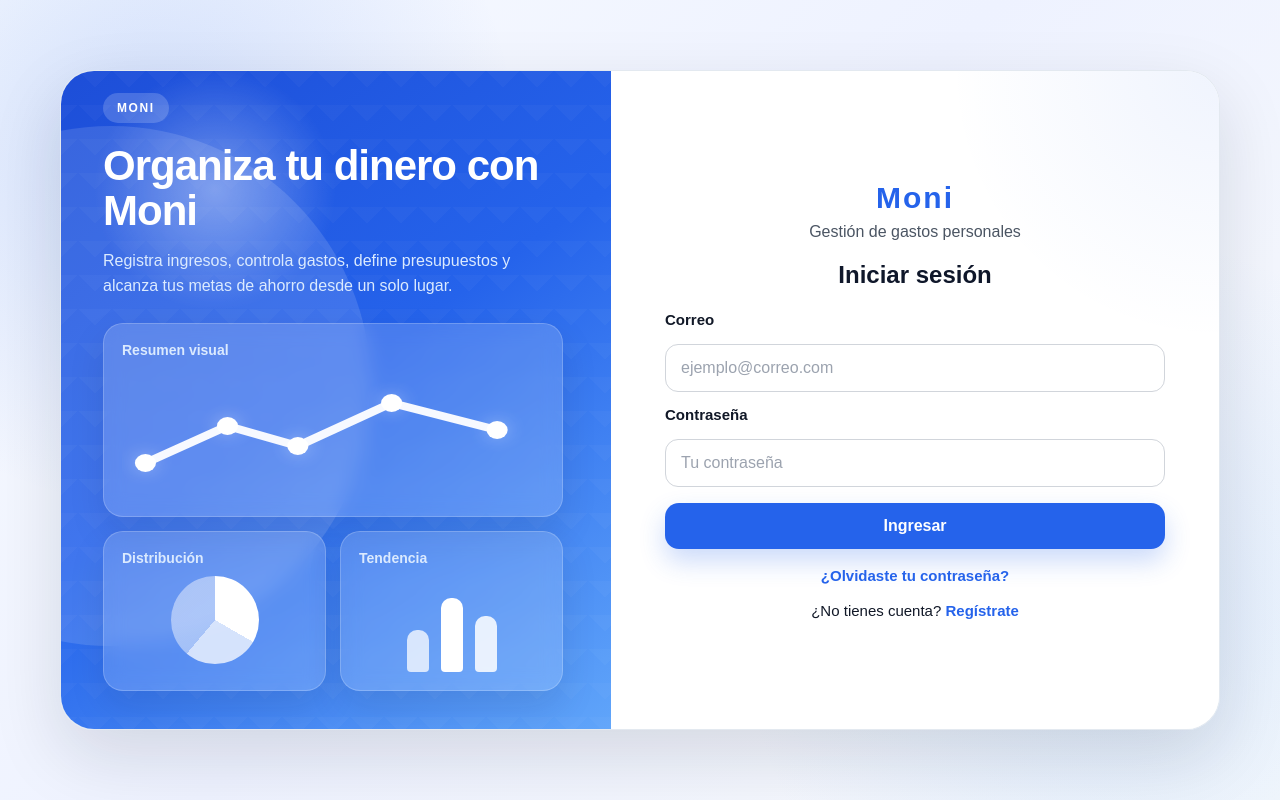
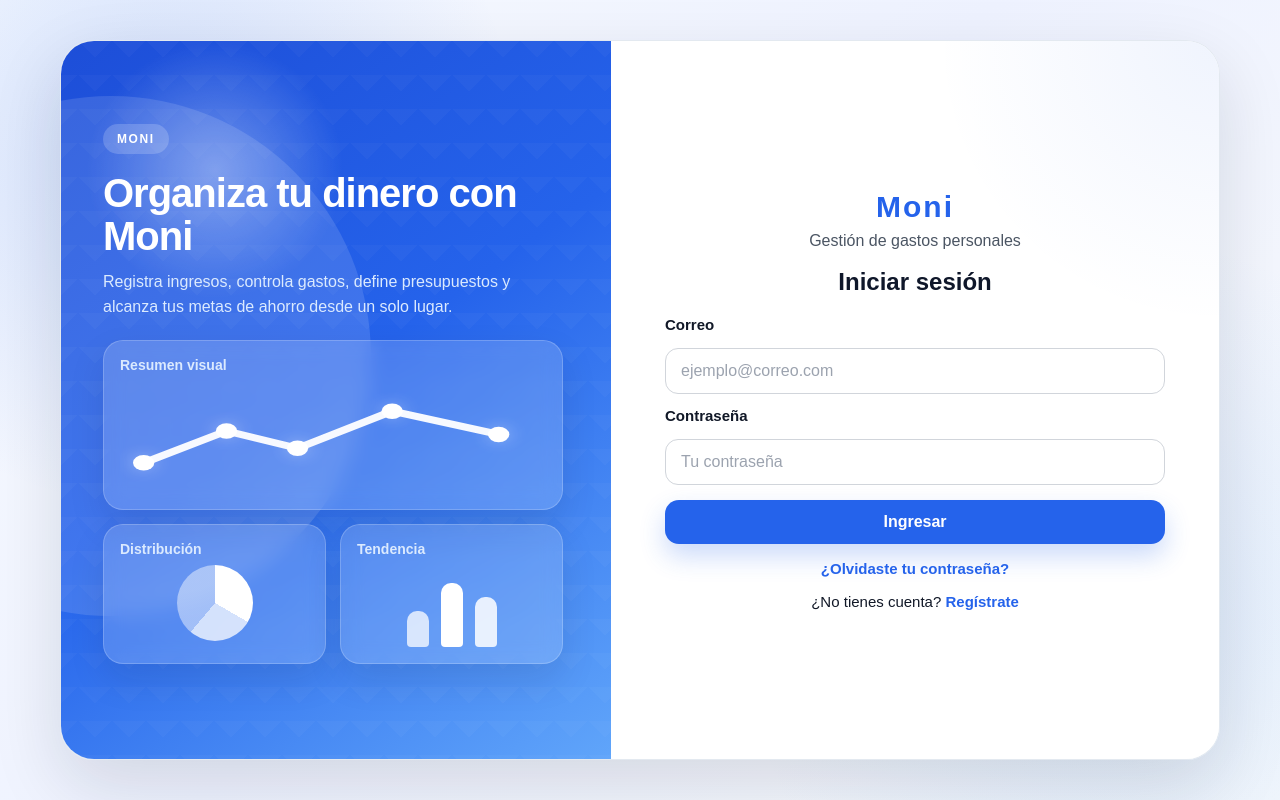
Before and after one commit to enleam/Moni, a React (Vite) app in the folder frontend/: page /login in a window 1280 px wide. Built offline with nearby package versions, Linux system fonts and the light colour scheme; no server answers.

Commit message:
Correccion en Registro y README mejorado

```diff
--- a/frontend/src/App.css
+++ b/frontend/src/App.css
@@ -25,7 +25,7 @@ a {
   display: flex;
   align-items: center;
   justify-content: center;
-  padding: 16px;
+  padding: 12px;
   overflow: hidden;
   background:
     radial-gradient(circle at 12% 18%, rgba(37, 99, 235, 0.18), transparent 28%),
@@ -36,7 +36,7 @@ a {
 .auth-shell {
   width: 100%;
   max-width: 1160px;
-  height: min(660px, calc(100vh - 32px));
+  height: min(720px, calc(100vh - 24px));
   display: grid;
   grid-template-columns: 0.95fr 1.05fr;
   background: rgba(255, 255, 255, 0.92);
@@ -53,7 +53,7 @@ a {
     radial-gradient(circle at 28% 18%, rgba(255, 255, 255, 0.35), transparent 18%),
     linear-gradient(145deg, #1d4ed8 0%, #2563eb 48%, #60a5fa 100%);
   color: #ffffff;
-  padding: 38px 42px;
+  padding: 34px 42px;
   display: flex;
   align-items: center;
 }
@@ -84,12 +84,12 @@ a {
   position: relative;
   z-index: 1;
   max-width: 460px;
-  transform: translateY(-8px);
+  transform: translateY(-6px);
 }
 
 .auth-visual-badge {
   display: inline-flex;
-  margin-bottom: 20px;
+  margin-bottom: 18px;
   padding: 8px 14px;
   border-radius: 999px;
   background: rgba(255, 255, 255, 0.18);
@@ -100,28 +100,28 @@ a {
 }
 
 .auth-visual h2 {
-  margin: 0 0 14px;
-  font-size: 42px;
+  margin: 0 0 12px;
+  font-size: 40px;
   line-height: 1.08;
   letter-spacing: -1px;
 }
 
 .auth-visual p {
-  margin: 0 0 24px;
+  margin: 0 0 20px;
   color: #dbeafe;
   font-size: 16px;
-  line-height: 1.6;
+  line-height: 1.55;
 }
 
 .auth-graphics {
-  margin-top: 8px;
+  margin-top: 6px;
 }
 
 .auth-graph-card {
   background: rgba(255, 255, 255, 0.16);
   border: 1px solid rgba(255, 255, 255, 0.20);
   border-radius: 20px;
-  padding: 18px;
+  padding: 16px;
   backdrop-filter: blur(10px);
   box-shadow: 0 16px 36px rgba(15, 23, 42, 0.10);
 }
@@ -131,17 +131,17 @@ a {
   color: #dbeafe;
   font-size: 14px;
   font-weight: 700;
-  margin-bottom: 10px;
+  margin-bottom: 8px;
 }
 
 .auth-graph-line {
   margin-bottom: 14px;
-  padding: 18px;
+  padding: 16px;
 }
 
 .line-chart {
   width: 100%;
-  height: 130px;
+  height: 112px;
 }
 
 .line-chart svg {
@@ -162,10 +162,10 @@ a {
 }
 
 .pie-chart {
-  width: 88px;
-  height: 88px;
+  width: 76px;
+  height: 76px;
   border-radius: 50%;
-  margin: 8px auto 2px;
+  margin: 6px auto 0;
   background: conic-gradient(
     #ffffff 0deg 120deg,
     rgba(255, 255, 255, 0.75) 120deg 220deg,
@@ -174,12 +174,12 @@ a {
 }
 
 .bar-chart {
-  height: 96px;
+  height: 82px;
   display: flex;
   align-items: flex-end;
   justify-content: center;
   gap: 12px;
-  padding-top: 10px;
+  padding-top: 8px;
 }
 
 .bar {
@@ -190,16 +190,16 @@ a {
 }
 
 .bar-1 {
-  height: 42px;
+  height: 36px;
   opacity: 0.75;
 }
 
 .bar-2 {
-  height: 74px;
+  height: 64px;
 }
 
 .bar-3 {
-  height: 56px;
+  height: 50px;
   opacity: 0.85;
 }
 
@@ -207,7 +207,7 @@ a {
   display: flex;
   align-items: center;
   justify-content: center;
-  padding: 34px 38px;
+  padding: 30px 38px;
   background:
     radial-gradient(circle at top right, rgba(37, 99, 235, 0.07), transparent 30%),
     #ffffff;
@@ -232,7 +232,7 @@ a {
 }
 
 .auth-subtitle {
-  margin: 8px 0 20px;
+  margin: 8px 0 18px;
   text-align: center;
   color: #4b5563;
   font-size: 16px;
@@ -240,7 +240,7 @@ a {
 }
 
 .auth-card h2 {
-  margin: 0 0 22px;
+  margin: 0 0 20px;
   font-size: 24px;
   text-align: center;
   color: #0f172a;
@@ -253,12 +253,12 @@ a {
 }
 
 .auth-card .form-group {
-  margin-bottom: 14px;
+  margin-bottom: 13px;
 }
 
 .auth-card .form-group label {
   display: block;
-  margin-bottom: 8px;
+  margin-bottom: 7px;
   color: #111827;
   font-size: 15px;
   font-weight: 700;
@@ -270,7 +270,7 @@ a {
   height: auto;
   border: 1px solid #d1d5db;
   border-radius: 13px;
-  padding: 14px 15px;
+  padding: 13px 15px;
   color: #111827;
   background: #ffffff;
   font-size: 16px;
@@ -292,7 +292,7 @@ a {
   width: 100%;
   border: none;
   border-radius: 14px;
-  padding: 14px 16px;
+  padding: 13px 16px;
   margin-top: 2px;
   background: #2563eb;
   color: #ffffff;
@@ -316,7 +316,7 @@ a {
 }
 
 .auth-link {
-  margin: 18px 0 0;
+  margin: 16px 0 0;
   text-align: center;
   color: #111827;
   font-size: 15px;
@@ -336,22 +336,22 @@ a {
   background: #dcfce7;
   border: 1px solid #bbf7d0;
   color: #166534;
-  padding: 12px 14px;
+  padding: 10px 14px;
   border-radius: 12px;
   font-size: 14px;
   font-weight: 600;
-  margin: 14px 0;
+  margin: 10px 0;
 }
 
 .auth-card .error-message {
   background: #fee2e2;
   border: 1px solid #fecaca;
   color: #b91c1c;
-  padding: 12px 14px;
+  padding: 10px 14px;
   border-radius: 12px;
   font-size: 14px;
   font-weight: 600;
-  margin: 14px 0;
+  margin: 10px 0;
 }
 
 .auth-card .empty-text {
@@ -366,9 +366,9 @@ a {
   background: #eff6ff;
   border: 1px solid #bfdbfe;
   color: #1e3a8a;
-  padding: 14px;
+  padding: 12px 14px;
   border-radius: 12px;
-  margin: 16px 0;
+  margin: 12px 0;
   font-size: 14px;
   word-break: break-all;
 }
@@ -388,6 +388,49 @@ a {
   text-decoration: underline;
 }
 
+/* Ajuste especial para Registro */
+.auth-card-register {
+  transform: translateY(-8px);
+}
+
+.auth-card-register .auth-subtitle {
+  margin-bottom: 12px;
+}
+
+.auth-card-register h2 {
+  margin-bottom: 14px;
+}
+
+.auth-card-register .form-group {
+  margin-bottom: 10px;
+}
+
+.auth-card-register .form-group label {
+  margin-bottom: 6px;
+}
+
+.auth-card-register .form-group input {
+  padding: 11px 15px;
+}
+
+.auth-card-register .success-message,
+.auth-card-register .error-message {
+  margin: 8px 0;
+  padding: 9px 14px;
+  font-size: 14px;
+}
+
+.auth-card-register button[type='submit'] {
+  margin-top: 0;
+  padding: 12px 16px;
+}
+
+.auth-card-register .auth-link {
+  margin-top: 12px;
+  margin-bottom: 0;
+}
+
+/* Responsive */
 @media (max-width: 950px) {
   .auth-page {
     height: auto;
@@ -410,6 +453,14 @@ a {
   .auth-form-panel {
     padding: 42px 28px;
   }
+
+  .auth-card-register {
+    transform: none;
+  }
+
+  .auth-card-register .auth-link {
+    margin-bottom: 0;
+  }
 }
 
 @media (max-width: 640px) {
@@ -427,33 +478,6 @@ a {
 
   .auth-card h2 {
     font-size: 24px;
-  }
-}
-
-.auth-card-register {
-  transform: translateY(-22px);
-}
-
-.auth-card-register h2 {
-  margin-bottom: 20px;
-}
-
-.auth-card-register .form-group {
-  margin-bottom: 13px;
-}
-
-.auth-card-register .auth-link {
-  margin-top: 18px;
-  margin-bottom: 18px;
-}
-
-@media (max-width: 950px) {
-  .auth-card-register {
-    transform: none;
-  }
-
-  .auth-card-register .auth-link {
-    margin-bottom: 0;
   }
 }
 
```
Also changed, not shown: 9 other files (tests, documents, lock files or other folders).
